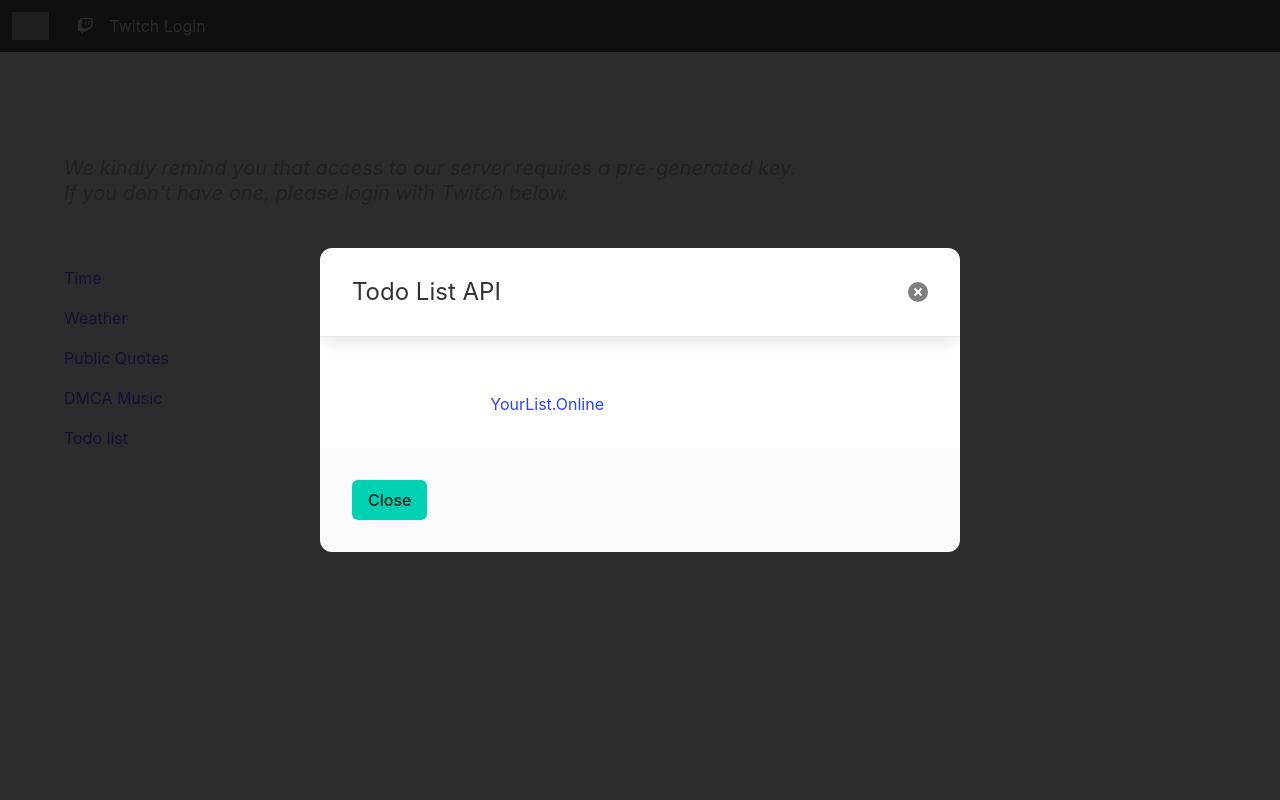
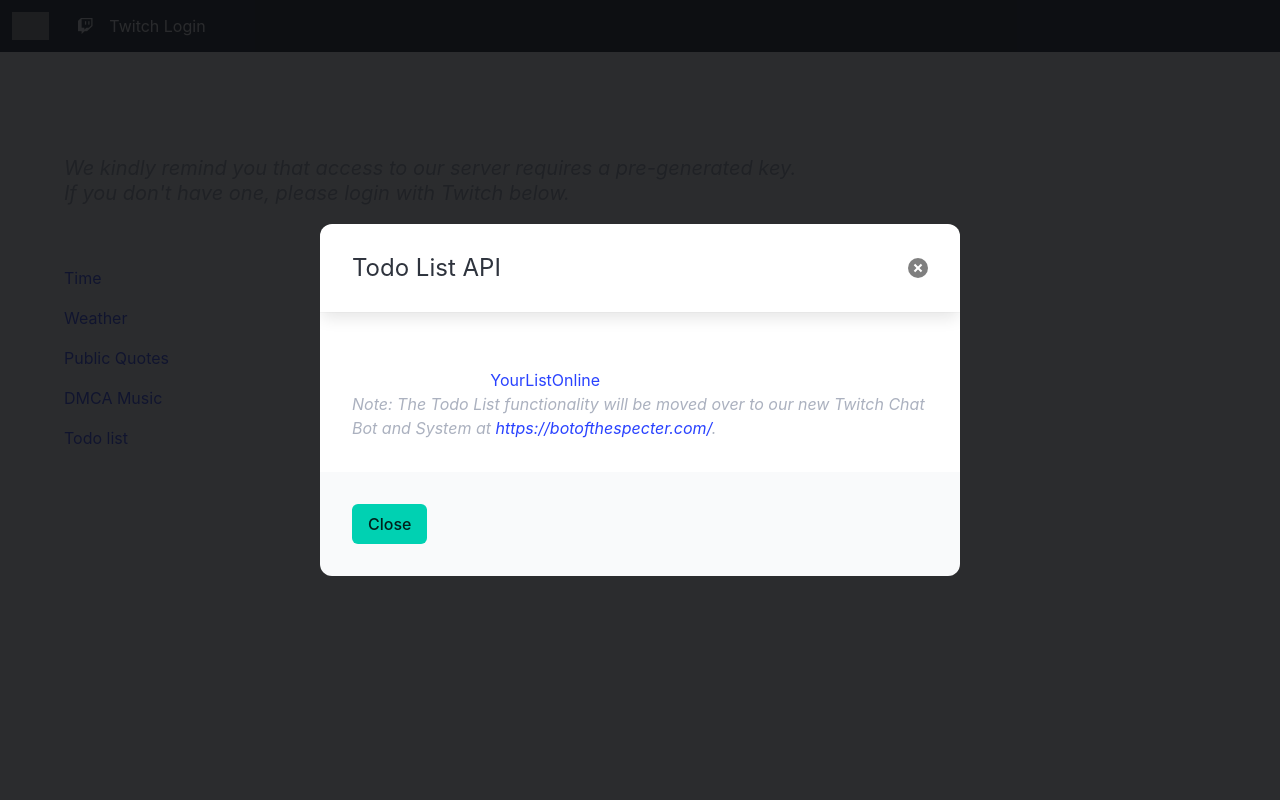
Before and after one commit to YourStreamingTools/YourStreaming.Tools, a PHP site: page / in a window 1280 px wide, after a click on "Todo list". Run offline with PHP 8.4, Linux system fonts and the light colour scheme; grey boxes are pictures that could not be loaded.

Commit message:
Update index.php

```diff
--- a/index.php
+++ b/index.php
@@ -144,7 +144,8 @@
             </header>
             <section class="modal-card-body">
                 <p>This API allows users to create and manage todo lists.<br>
-                Check it out here: <a href='https://yourlist.online/' target='_blank'>YourList.Online</a></p>
+                Check it out here: <a href='https://yourlistonline.com.au/' target='_blank'>YourListOnline</a></p>
+                <p class="has-text-grey-light"><em>Note: The Todo List functionality will be moved over to our new Twitch Chat Bot and System at <a href="https://botofthespecter.com/" target="_blank">https://botofthespecter.com/</a>.</em></p>
             </section>
             <footer class="modal-card-foot">
                 <button class="button is-primary">Close</button>
```
